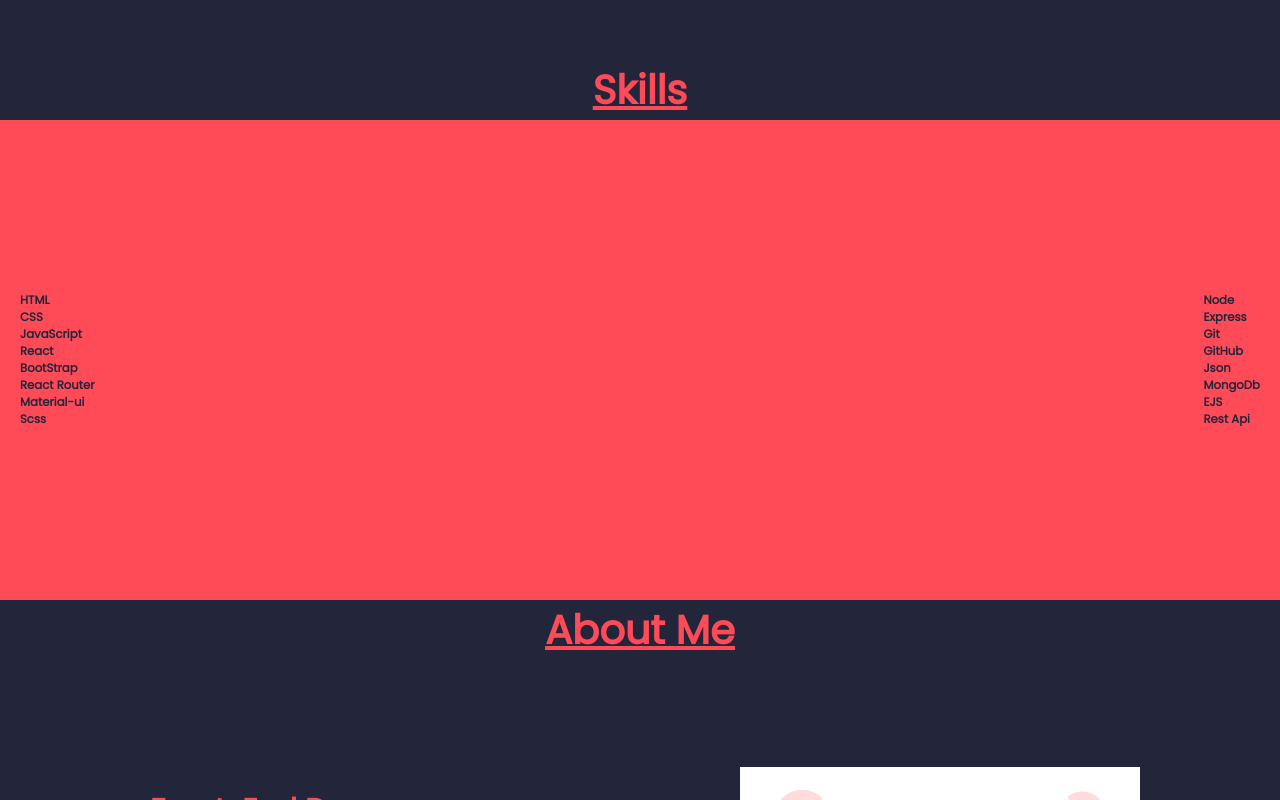
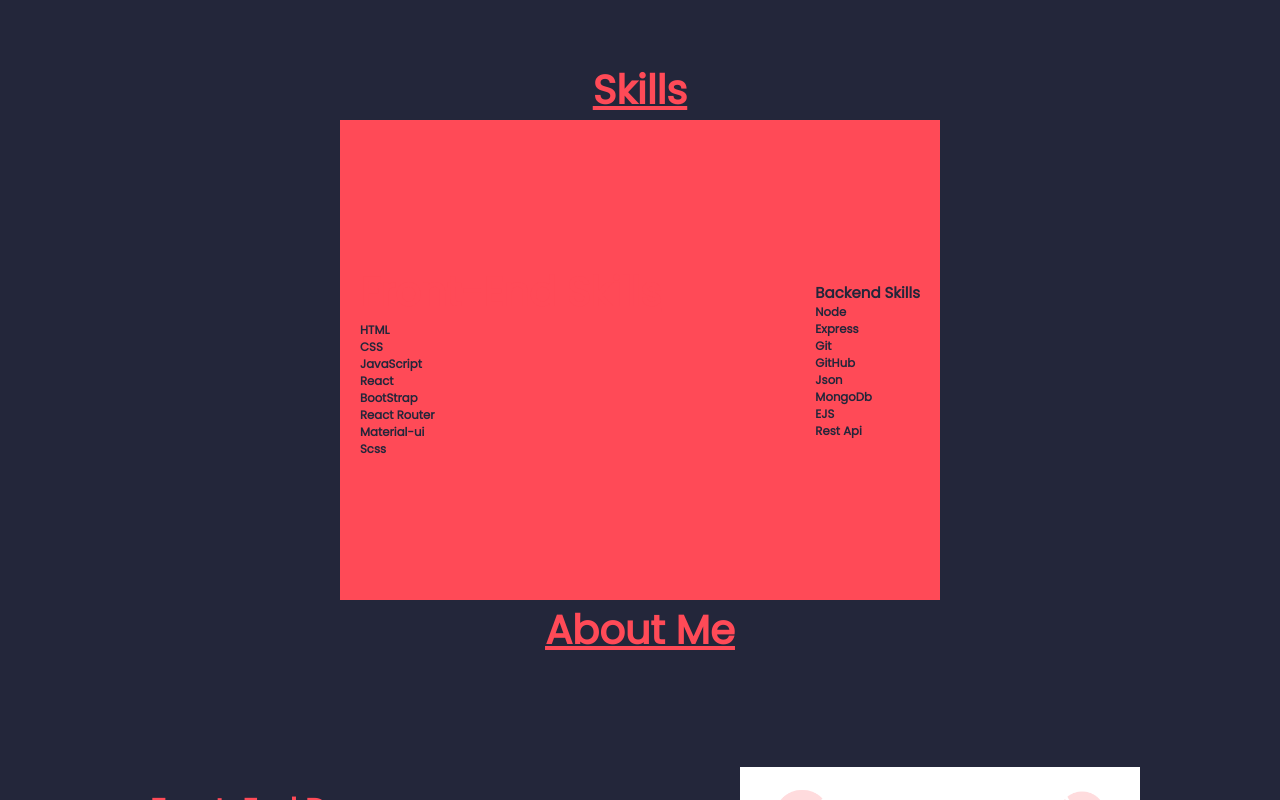
Before and after one commit to Hamza7866/newPortfolio, a plain HTML site: page index.html in a window 1280 px wide. Shown: the part 740-1540 px from the top of the page. Drawn offline with nearby package versions, Linux system fonts and the light colour scheme.

Commit message:
updataing

```diff
--- a/index.html
+++ b/index.html
@@ -53,6 +53,7 @@
         <div class="skills-section">
 
           <div class="front">
+            <h1>Front-End Skills</h1>
              <h3>HTML</h3>
               <h3>CSS</h3>
               <h3>JavaScript</h3>
@@ -64,6 +65,7 @@
 
           </div>
           <div class="backend">
+            <h2>Backend Skills</h2>
             <h3>Node</h3>
               <h3>Express</h3>
               <h3>Git</h3>
--- a/style.scss
+++ b/style.scss
@@ -165,6 +165,8 @@ section {
   .skills-section {
     background-color: #ff4a57;
     min-height: 60vh;
+    width: 600px;
+    margin: auto;
     color: #23263a;
     padding: 2rem;
     display: flex;
```
Also changed, not shown: style.css, 1 other file.
